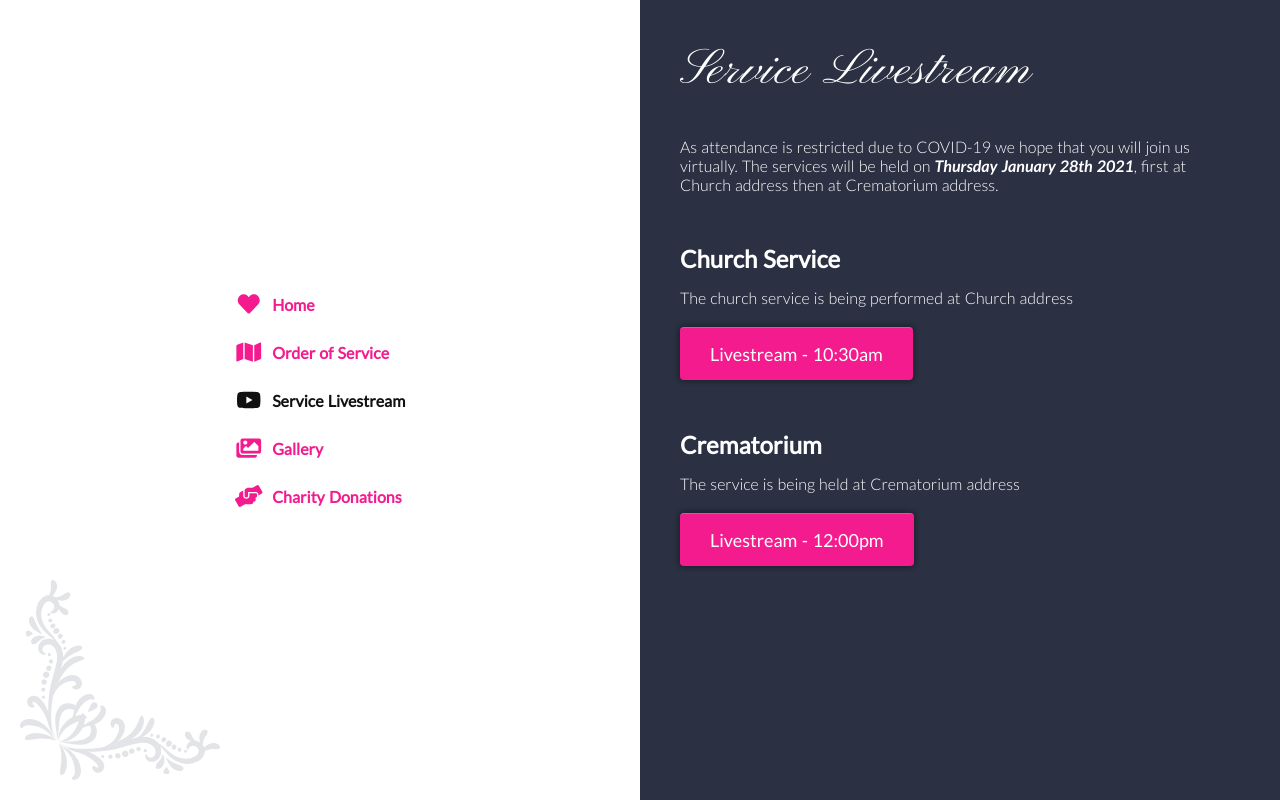
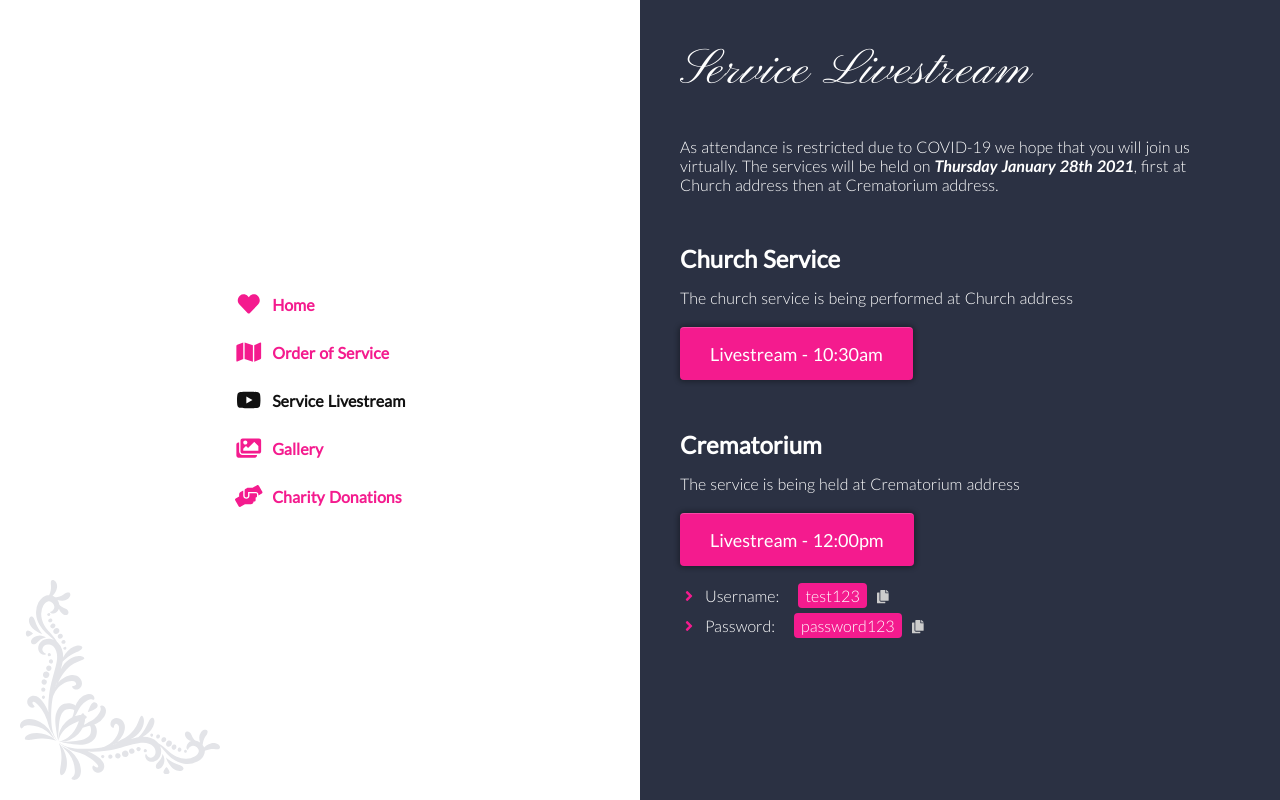
Before and after one commit to Coderior/lovingmemory, a Nuxt app: page /live-stream in a window 1280 px wide. Built offline with nearby package versions, Linux system fonts and the light colour scheme.

Commit message:
Add username and password option on live view and copy button

```diff
--- /dev/null
+++ b/components/CopyButton.vue
@@ -0,0 +1,32 @@
+<template>
+  <button class="copybutton" @click="copyText(text)">
+    <svg aria-hidden="true" focusable="false" data-prefix="fas" data-icon="copy" class="svg-inline--fa fa-copy fa-w-14" role="img" xmlns="http://www.w3.org/2000/svg" viewBox="0 0 448 512"><path fill="currentColor" d="M320 448v40c0 13.255-10.745 24-24 24H24c-13.255 0-24-10.745-24-24V120c0-13.255 10.745-24 24-24h72v296c0 30.879 25.121 56 56 56h168zm0-344V0H152c-13.255 0-24 10.745-24 24v368c0 13.255 10.745 24 24 24h272c13.255 0 24-10.745 24-24V128H344c-13.2 0-24-10.8-24-24zm120.971-31.029L375.029 7.029A24 24 0 0 0 358.059 0H352v96h96v-6.059a24 24 0 0 0-7.029-16.97z"></path></svg>
+    <slot></slot>
+  </button>
+</template>
+
+<script>
+export default {
+  props: ['text'],
+  methods: {
+    copyText() {
+      const self = this
+      navigator.clipboard.writeText(self.text).then(function() {
+        alert(self.text + ' copied to clipboard')
+      }, function() {
+        alert('Copying text does not work in this browser')
+      })
+    }
+  }
+}
+</script>
+
+
+<style lang="scss">
+  .copybutton {
+    background: none;
+    border: none;
+    color: #ccc;
+    cursor: pointer;
+  }
+</style>
--- a/layouts/default.vue
+++ b/layouts/default.vue
@@ -208,6 +208,14 @@ ul {
     }
   }
 }
+.highlight {
+  background: $highlight;
+  padding: 3px 7px;
+  font-size: 16px;
+  margin-left: 15px;
+  border-radius: 4px;
+}
+
 .menu {
   //display: flex;
   //flex-direction: column;
--- a/pages/live-stream.vue
+++ b/pages/live-stream.vue
@@ -13,6 +13,11 @@
       <h2>Crematorium</h2>
       <p>The service is being held at Crematorium address</p>
       <a class="button" target="_blank" rel=”noopener” href="">Livestream - 12:00pm</a>
+      <ul class="fa-ul">
+        <ListItem>Username: <span class="highlight">test123</span> <CopyButton text="test123"></CopyButton></ListItem>
+        <ListItem>Password: <span class="highlight">password123</span> <CopyButton text="password123"></CopyButton></ListItem>
+      </ul>
+
     </div>
   </div>
 </template>
```
